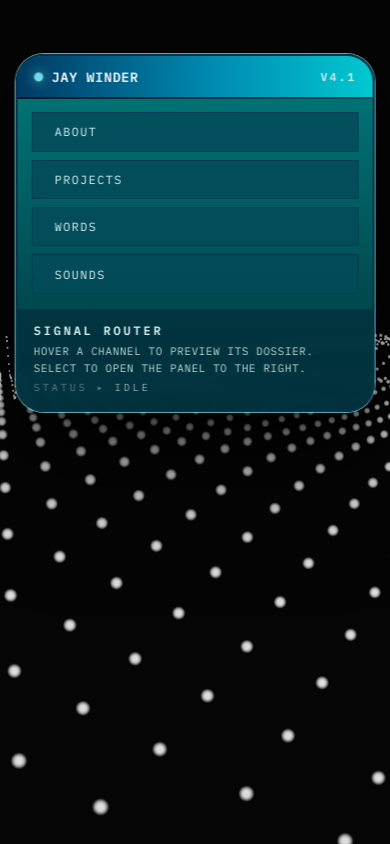
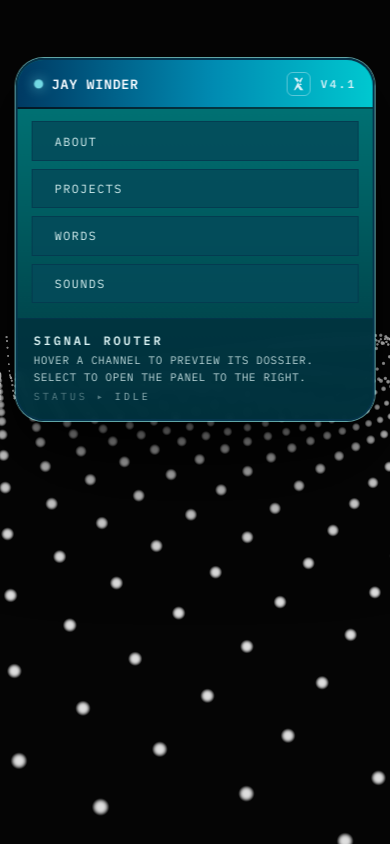
Before and after one commit to itsjaydesu/jayfolio, a Next.js app: page / in a window 390 px wide. Built offline with nearby package versions, Linux system fonts and the light colour scheme.

Commit message:
Refactor global styles to enhance layout and responsiveness; introduce social media link in RetroMenu component; adjust padding and positioning for improved visual consistency across various elements.

```diff
--- a/app/globals.css
+++ b/app/globals.css
@@ -76,7 +76,12 @@ a {
   position: fixed;
   inset: 0;
   display: grid;
-  place-items: center;
+  align-items: start;
+  justify-items: center;
+  --stage-pad-top: clamp(4rem, 24vh, 7rem);
+  --stage-pad-x: clamp(1.5rem, 5vw, 3rem);
+  --stage-pad-bottom: clamp(2rem, 6vh, 3rem);
+  padding: var(--stage-pad-top) var(--stage-pad-x) var(--stage-pad-bottom);
   pointer-events: none;
   opacity: 0;
   transition: opacity 0.52s ease;
@@ -89,7 +94,7 @@ a {
 }
 
 .content-stage__backdrop {
-  position: absolute;
+  position: fixed;
   inset: 0;
   border: 0;
   background: rgba(2, 10, 12, 0.82);
@@ -107,8 +112,8 @@ a {
   --panel-pad-x: clamp(2.2rem, 6vw, 4rem);
   --panel-menu-offset: clamp(3.6rem, 10vw, 4.8rem);
   position: relative;
-  width: min(960px, 92vw);
-  max-height: min(80vh, 780px);
+  width: min(960px, calc(100vw - (2 * var(--stage-pad-x))));
+  max-height: min(80vh, calc(100vh - var(--stage-pad-top) - var(--stage-pad-bottom)), 780px);
   display: flex;
   flex-direction: column;
   gap: clamp(1.5rem, 3vw, 2.4rem);
@@ -1012,7 +1017,7 @@ a {
 
 .retro-menu--centerpiece {
   position: absolute;
-  top: clamp(3.2rem, 14vh, 5.8rem);
+  top: clamp(5rem, 25vh, 11rem);
   left: 50%;
   transform: translateX(-50%);
   width: min(420px, 94vw);
@@ -1063,6 +1068,36 @@ a {
   display: inline-flex;
   align-items: center;
   gap: 10px;
+}
+
+.retro-menu__social {
+  display: inline-flex;
+  align-items: center;
+  justify-content: center;
+  width: 24px;
+  height: 24px;
+  border-radius: 6px;
+  border: 1px solid rgba(244, 250, 255, 0.42);
+  color: #f4faff;
+  opacity: 0.88;
+  transition: opacity 150ms ease, transform 150ms ease;
+}
+
+.retro-menu__social svg {
+  width: 14px;
+  height: 14px;
+  fill: currentColor;
+}
+
+.retro-menu__social:hover,
+.retro-menu__social:focus-visible {
+  opacity: 1;
+  transform: translateY(-1px);
+}
+
+.retro-menu__social:focus-visible {
+  outline: 2px solid rgba(244, 250, 255, 0.9);
+  outline-offset: 2px;
 }
 
 .retro-menu__dismiss {
@@ -1307,8 +1342,14 @@ a {
   }
 
   .retro-menu--centerpiece {
-    top: clamp(2.6rem, 16vh, 4.2rem);
+    top: clamp(3.6rem, 28vh, 5rem);
     width: min(360px, 92vw);
+  }
+
+  .content-stage {
+    --stage-pad-top: clamp(3.2rem, 28vh, 5rem);
+    --stage-pad-x: clamp(1.2rem, 6vw, 2.4rem);
+    --stage-pad-bottom: clamp(1.6rem, 10vh, 2.4rem);
   }
 
   .content-stage__panel {
@@ -1377,7 +1418,13 @@ a {
   }
 
   .retro-menu--centerpiece {
-    top: clamp(2rem, 18vw, 3.4rem);
+    top: clamp(2.4rem, 32vh, 3.6rem);
+  }
+
+  .content-stage {
+    --stage-pad-top: clamp(2.4rem, 32vh, 3.6rem);
+    --stage-pad-x: clamp(1rem, 7vw, 1.8rem);
+    --stage-pad-bottom: clamp(1.2rem, 14vh, 2rem);
   }
 
   .content-stage__panel {
--- a/components/RetroMenu.jsx
+++ b/components/RetroMenu.jsx
@@ -40,6 +40,17 @@ export default function RetroMenu({
           <span className="indicator" aria-hidden="true" /> Jay Winder
         </span>
         <div className="retro-menu__title-actions">
+          <Link
+            href="https://x.com/itsjaydesu"
+            target="_blank"
+            rel="noreferrer noopener"
+            className="retro-menu__social"
+            aria-label="Open Jay Winder's X profile"
+          >
+            <svg viewBox="0 0 20 20" aria-hidden="true">
+              <path d="M15.95 1h-1.62l-3.58 4.31L7.79 1H3.25l5.32 7.16L3.25 19h1.62l3.92-4.78L12.21 19h4.54l-5.58-7.4zM11.6 11.52 8.46 7.27l1.6-1.92 4.63 6.17z" />
+            </svg>
+          </Link>
           <small>v4.1</small>
           <button type="button" className="retro-menu__dismiss" onClick={handleDismiss}>
             Close
--- a/components/SiteShell.jsx
+++ b/components/SiteShell.jsx
@@ -55,6 +55,7 @@ const DEFAULT_STATUS = {
 };
 
 const DETAIL_FADE_MS = 420;
+const PANEL_FADE_MS = 600;
 
 export default function SiteShell({ children }) {
   const pathname = usePathname();
@@ -73,6 +74,7 @@ export default function SiteShell({ children }) {
   );
   const isAdminView = primarySegment === 'admin';
   const isContentActive = Boolean(activeItem) && !isDetailView;
+  const isStandaloneView = isDetailView || isAdminView;
 
   const activeStatus = useMemo(
     () => (activeItem ? { ...activeItem.status, mode: 'active' } : DEFAULT_STATUS),
@@ -82,8 +84,13 @@ export default function SiteShell({ children }) {
   const [status, setStatus] = useState(activeStatus);
   const [detailNode, setDetailNode] = useState(isDetailView ? children : null);
   const [isDetailVisible, setIsDetailVisible] = useState(isDetailView);
+  const [panelNode, setPanelNode] = useState(!isStandaloneView ? children : null);
+  const [shouldRenderPanel, setShouldRenderPanel] = useState(!isStandaloneView);
+  const [isPanelVisible, setIsPanelVisible] = useState(isContentActive && !isStandaloneView);
   const detailHideTimeoutRef = useRef(null);
   const detailFrameRef = useRef(null);
+  const panelHideTimeoutRef = useRef(null);
+  const panelFrameRef = useRef(null);
 
   useEffect(() => {
     setStatus(activeStatus);
@@ -94,6 +101,11 @@ export default function SiteShell({ children }) {
       setDetailNode(children);
     }
   }, [children, isDetailView]);
+
+  useEffect(() => {
+    if (isDetailView || isAdminView) return;
+    setPanelNode(children);
+  }, [children, isAdminView, isDetailView]);
 
   useEffect(() => {
     if (detailFrameRef.current) {
@@ -143,10 +155,64 @@ export default function SiteShell({ children }) {
     if (detailHideTimeoutRef.current) {
       clearTimeout(detailHideTimeoutRef.current);
     }
+    if (panelFrameRef.current) {
+      cancelAnimationFrame(panelFrameRef.current);
+    }
+    if (panelHideTimeoutRef.current) {
+      clearTimeout(panelHideTimeoutRef.current);
+    }
   }, []);
 
+  useEffect(() => {
+    if (panelFrameRef.current) {
+      cancelAnimationFrame(panelFrameRef.current);
+      panelFrameRef.current = null;
+    }
+    if (panelHideTimeoutRef.current) {
+      clearTimeout(panelHideTimeoutRef.current);
+      panelHideTimeoutRef.current = null;
+    }
+
+    if (isAdminView) {
+      setIsPanelVisible(false);
+      setShouldRenderPanel(false);
+      setPanelNode(null);
+      return undefined;
+    }
+
+    if (!isDetailView) {
+      setShouldRenderPanel(true);
+      panelFrameRef.current = requestAnimationFrame(() => {
+        setIsPanelVisible(isContentActive);
+        panelFrameRef.current = null;
+      });
+      return () => {
+        if (panelFrameRef.current) {
+          cancelAnimationFrame(panelFrameRef.current);
+          panelFrameRef.current = null;
+        }
+      };
+    }
+
+    if (!shouldRenderPanel) {
+      setIsPanelVisible(false);
+      return undefined;
+    }
+
+    setIsPanelVisible(false);
+    panelHideTimeoutRef.current = setTimeout(() => {
+      setShouldRenderPanel(false);
+      panelHideTimeoutRef.current = null;
+    }, PANEL_FADE_MS);
+    return () => {
+      if (panelHideTimeoutRef.current) {
+        clearTimeout(panelHideTimeoutRef.current);
+        panelHideTimeoutRef.current = null;
+      }
+    };
+  }, [isAdminView, isContentActive, isDetailView, shouldRenderPanel]);
+
   const canvasSection = activeSection ?? 'about';
-  const isStandaloneView = isDetailView || isAdminView;
   const showOverlay = !isContentActive && !isStandaloneView;
   const shouldRenderCanvas = !isAdminView;
   const isCanvasPaused = isContentActive || isDetailView;
@@ -190,12 +256,12 @@ export default function SiteShell({ children }) {
           />
         </div>
 
-        {!isStandaloneView && (
-          <div className={`content-stage${isContentActive ? ' is-active' : ''}`}>
+        {shouldRenderPanel && (
+          <div className={`content-stage${isPanelVisible ? ' is-active' : ''}`}>
             <button
               type="button"
               className="content-stage__backdrop"
-              aria-hidden={!isContentActive}
+              aria-hidden={!isPanelVisible}
               tabIndex={-1}
               onClick={handleBackdropDismiss}
             />
@@ -220,7 +286,7 @@ export default function SiteShell({ children }) {
                   })}
                 </ul>
               </nav>
-              <article className="content-stage__body">{children}</article>
+              <article className="content-stage__body">{panelNode}</article>
             </section>
           </div>
         )}
```
